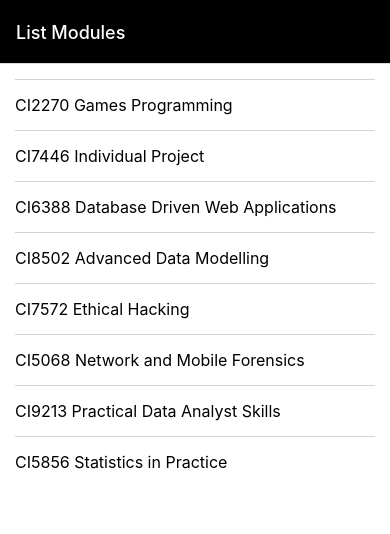
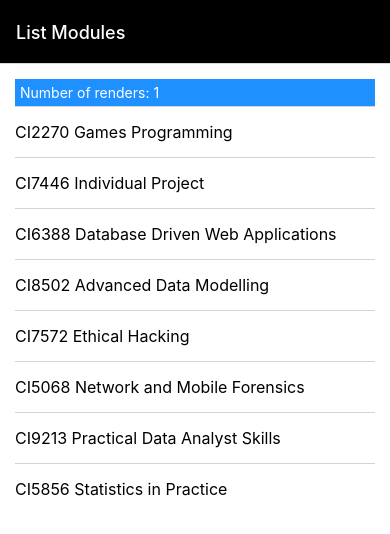
Before and after one commit to Wsinthechat2912/crudler, a React Native app: screen /ModuleListScreen in a window 390 px wide. Shown: the top 534 px of the page. Built offline with nearby package versions, Linux system fonts and the light colour scheme.

Commit message:
Made delete function with UI folder
Made the UI folder and made delete modules function and rendering them so it count how many renders it did.

```diff
--- /dev/null
+++ b/src/components/UI/RenderCount.js
@@ -0,0 +1,24 @@
+import { useRef } from 'react';
+import { StyleSheet, Text, View } from 'react-native';
+
+const RenderCount = ({ backgroundColor = 'dodgerblue', fontColor = 'white' }) => {
+  // Initialisations ---------------------
+  // State -------------------------------
+  const renderCount = useRef(0);
+  renderCount.current += 1;
+  // Handlers ----------------------------
+  // View --------------------------------
+  return(
+    <Text style={[styles.count, { backgroundColor, color: fontColor }]}>
+        Number of renders: {renderCount.current}
+    </Text>
+  );
+};
+
+const styles = StyleSheet.create({
+    count: {
+        padding: 5,
+    },
+});
+
+export default RenderCount;
--- a/src/components/screens/ModuleListScreen.js
+++ b/src/components/screens/ModuleListScreen.js
@@ -1,27 +1,29 @@
+import { useState } from 'react';
 import { StyleSheet } from 'react-native';
 import Screen from '../layout/Screen';
 import ModuleList from '../entity/modules/ModuleList.js';
+import RenderCount from '../UI/RenderCount.js';
 
 import initialModules from '../../data/modules.js';
 
 const ModuleListScreen = () => {
 // Initialisations ---------------------
-const modules = initialModules;
+// State -------------------------------
+const [modules, setModules] = useState(initialModules);
 
-// State -------------------------------
 // Handlers ----------------------------
-const handleSelect = (module) => alert(`Item ${module.ModuleCode} Selected`);
+const handleDelete = (module) =>
+  setModules(modules.filter((item) => item.ModuleID !== module.ModuleID));
 
 // View --------------------------------
   return (
     <Screen>
-      <ModuleList modules={modules} onSelect={handleSelect} />
+      <RenderCount />
+      <ModuleList modules={modules} onSelect={handleDelete} />
     </Screen>
   );
-}
+};
 
-const styles = StyleSheet.create({
-  container: {},
-});
+const styles = StyleSheet.create({});
 
 export default ModuleListScreen;
```
